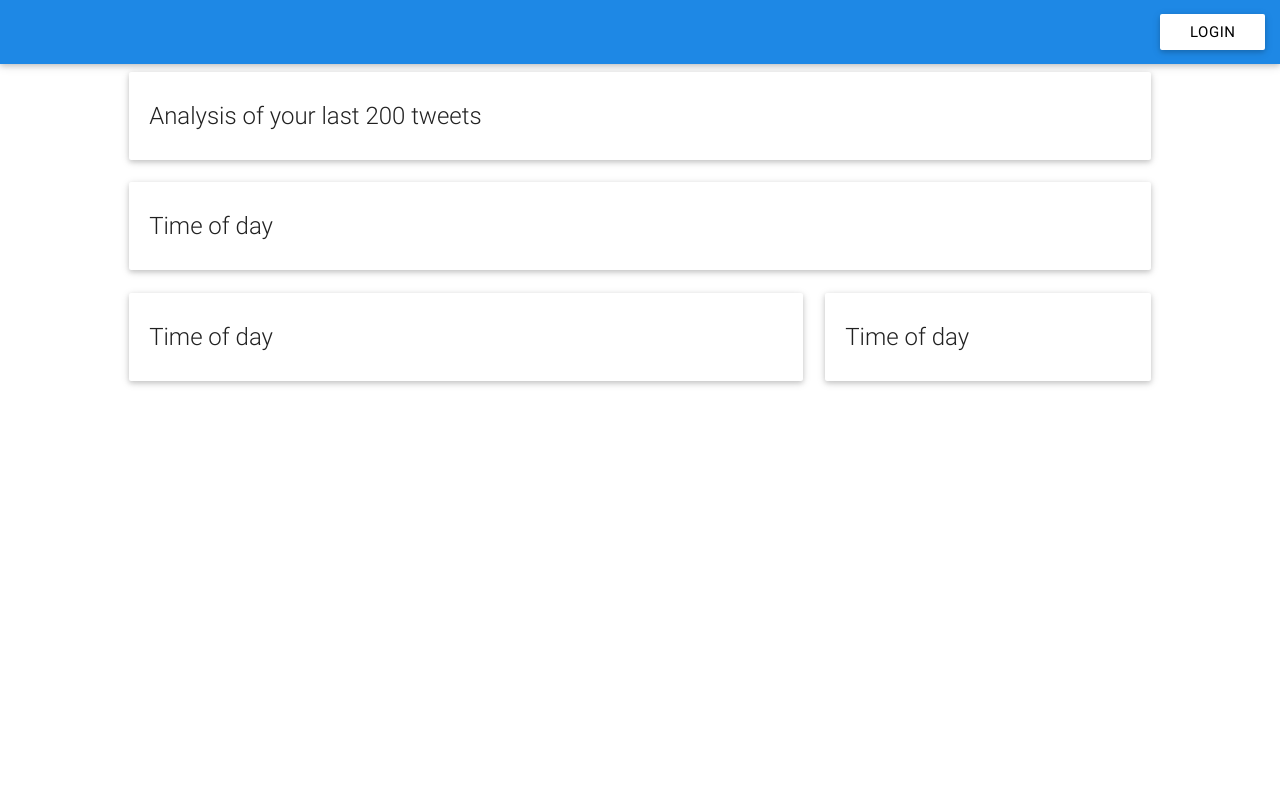
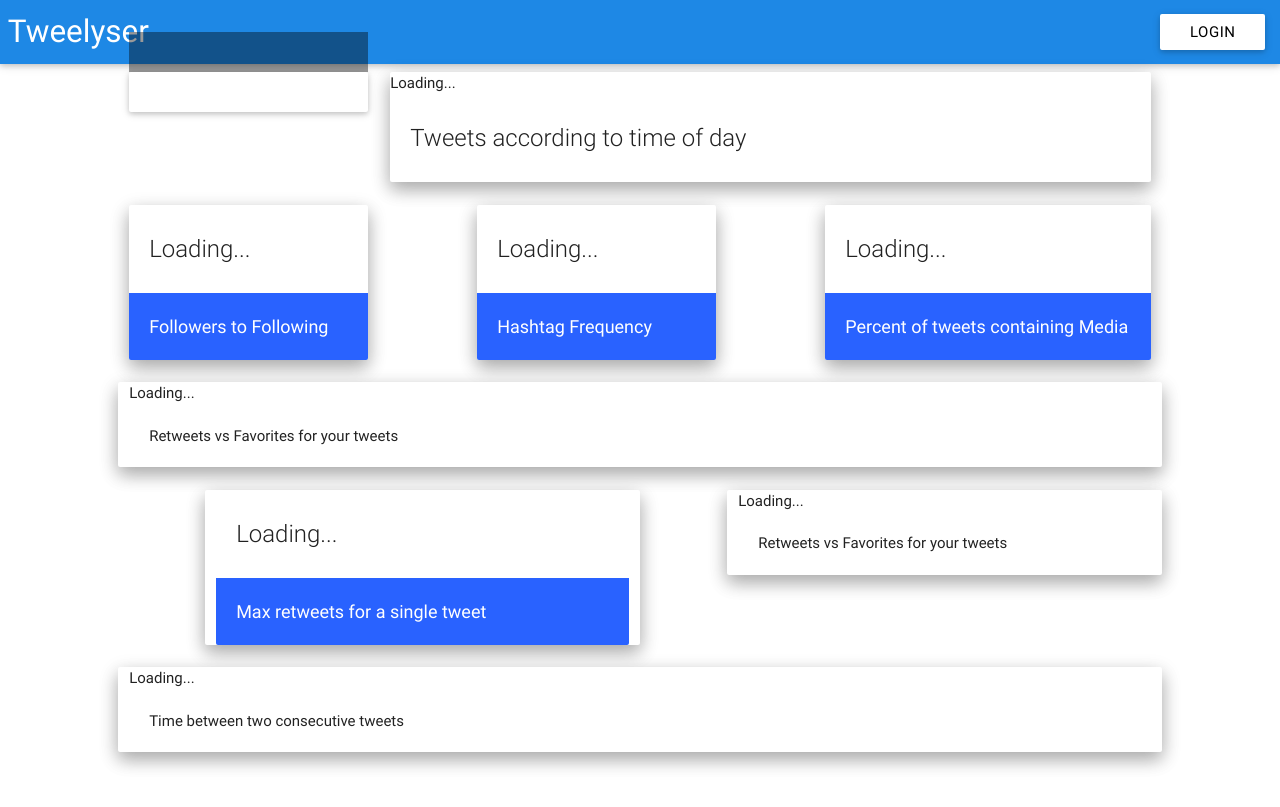
Before and after one commit to himanshub16/tweelyser, a Flask app: template myapp/templates/show.html in a window 1280 px wide. Before the commit the page ends 386 px from the top, so only its background shows below. Run offline with Flask 2, Linux system fonts and the light colour scheme; the template is opened without the code that fills it, so the values that code supplies are empty.

Commit message:
App prepared for demo

```diff
--- a/myapp/static/js/application.js
+++ b/myapp/static/js/application.js
@@ -4,6 +4,11 @@ var TWEET_LIST = null;
 var TWEET_RETWEET_COUNT_LIST = null;
 var TWEET_FAVORITE_COUNT_LIST = null;
 var TWEET_DATE_LIST = null;
+
+var USER_INFO = null;
+var FOLLOWER_COUNT = 0;
+var FOLLOWING_COUNT = 0;
+
 
 // verbose list of tweet objects of retweets by the user
 var RETWEET_LIST = null;
@@ -52,6 +57,7 @@ var HASHTAGS_FREQUENCY = null;
 // top 3 people mentioned the most by me (their user id)
 var PEOPLE_MENTIONED_THE_MOST_BY_ME = null;
 
+
 // categorisation of tweets on the basis of their length
 var TWEET_LENGTH_LIST = {
 	"0-30":0, "30-50": 0, "50-100": 0, "100-120": 0, "120-140": 0
@@ -60,6 +66,8 @@ var TWEET_LENGTH_LIST = {
 // tweets with-without media
 var TWEETS_WITH_MEDIA = 0;
 var TWEETS_WITHOUT_MEDIA = 0;
+
+var TIME_GAP_BETWEEN_TWEETS = [];
 
 
 // create dummy elements to hold data
@@ -75,6 +83,16 @@ function run_analysis() {
 
 }
 
+function getTweeetWithMaxRetweets() {
+	console.log(TWEET_WITH_MAX_RETWEETS);
+	$('#maxRetweet').html(TWEET_WITH_MAX_RETWEETS.text);
+}
+
+
+function getTweetsWithMedia() {
+	$('#tweetsWithMedia').text(((TWEETS_WITH_MEDIA/(TWEETS_WITHOUT_MEDIA + TWEETS_WITH_MEDIA))*100).toFixed(2).toString() + " %")
+}
+
 //Bar Graph
 function retweetVsFavorites() {
 	var retweets = TWEET_RETWEET_COUNT_LIST.slice(0, 50);
@@ -82,7 +100,7 @@ function retweetVsFavorites() {
 	retweets.unshift('Retweets');
 	favorites.unshift('Favorites');
 	var chart = c3.generate({
-		bindto: "#chart",
+		bindto: "#retweetsvsfav",
 	    data: {
 	        columns: [
 	            retweets,
@@ -100,9 +118,40 @@ function retweetVsFavorites() {
 	});
 }
 
+function timeBetweenTweets() {
+	var dataSet = TIME_GAP_BETWEEN_TWEETS.slice(0,100);
+	dataSet.unshift("Count");
+	var chart = c3.generate({
+	bindto: "#timeBetweenTweets",
+    data: {
+        // xs: {
+        //     setosa: 'setosa_x',
+        //     versicolor: 'versicolor_x',
+        // },
+        // iris data from R
+        columns: [
+        	dataSet
+        ],
+        type: 'scatter'
+    },
+    axis: {
+        x: {
+            label: 'Tweet index',
+            tick: {
+                fit: false
+            }
+        },
+        y: {
+            label: 'Hours Between Tweets'
+        }
+    }
+});
+}
+
 //Pie
 function tweetLength() {
 	var chart = c3.generate({
+		bindto: "#tweetLength",
 	    data: {
 	        // iris data from R
 	        columns: [
@@ -123,7 +172,7 @@ function tweetLength() {
 //Line
 function tweetWithTimeOfDayChart() {
 	var chart = c3.generate({
-	    bindto: '#chart',
+	    bindto: '#getTimeOfDay',
 
 	    data: {
 		    columns: [
@@ -141,6 +190,10 @@ function tweetWithTimeOfDayChart() {
 			}
 		}
 	});
+}
+
+function setHashtagFreq() {
+	$('#hashtagFrequency').text(HASHTAGS_FREQUENCY.toFixed(2));
 }
 
 //
@@ -219,16 +272,76 @@ function getTweets() {
 			// }
 
 			HASHTAGS_FREQUENCY = total_hashtags / tweets_with_hashtags;
+
+			// get gap between tweets
+			TIME_GAP_BETWEEN_TWEETS = [];
+			for (var i = 1; i < TWEET_LIST.length; i++) {
+				var time1 = new Date(TWEET_LIST[i].created_at);
+				var time2 = new Date(TWEET_LIST[i-1].created_at);
+
+				TIME_GAP_BETWEEN_TWEETS.push(((time2.getTime() - time1.getTime())/(60000*60)).toFixed(2));
+			}
 		},
 
 		complete: function() {
 			console.log('ajax completed');
+			setHashtagFreq();
 			tweetWithTimeOfDayChart();
-			// retweetVsFavorites();
-			// tweetLength();
+			retweetVsFavorites();
+			getTweetsWithMedia();
+			getTweeetWithMaxRetweets();
+			tweetLength();
+			timeBetweenTweets();
 		}
 	});
 }
 
 
+function getUserData() {
+	xhr = $.ajax({
+		url: "/lookup",
+		success: function(data, status, xhr) {
+			USER_INFO = xhr.responseJSON[0];
+			$('#userName').text(USER_INFO.name);
+			$('#screenName').text("@"+USER_INFO.screen_name);
+			$('#userProfilePic').attr('src', USER_INFO.profile_image_url.replace("_normal", ''));
+
+			var followers = USER_INFO.followers_count;
+			var following = USER_INFO.friends_count;
+			var ratio = (followers/following).toFixed(2);
+			console.log(ratio);
+			$('#followersToFollowing').text(ratio.toString());
+		},
+
+		complete: function() {
+			console.log('ajax completed');
+		}
+	});
+}
+
+
+function setCookie(cname, cvalue, exdays) {
+    var d = new Date();
+    d.setTime(d.getTime() + (exdays*24*60*60*1000));
+    var expires = "expires="+d.toUTCString();
+    document.cookie = cname + "=" + cvalue + "; " + expires;
+}
+
+function getCookie(cname) {
+    var name = cname + "=";
+    var ca = document.cookie.split(';');
+    for(var i = 0; i < ca.length; i++) {
+        var c = ca[i];
+        while (c.charAt(0) == ' ') {
+            c = c.substring(1);
+        }
+        if (c.indexOf(name) == 0) {
+            return c.substring(name.length, c.length);
+        }
+    }
+    return "";
+}
+
+
 getTweets();
+getUserData();
--- a/myapp/templates/show.html
+++ b/myapp/templates/show.html
@@ -4,6 +4,14 @@
 	<link rel="stylesheet" type="text/css" href="{{ url_for('static', filename='css/c3.css') }}">
 	<link rel="stylesheet" type="text/css" href="{{ url_for('static', filename='css/materialize.css') }}">
 	<title>Tweelyser</title>
+	<style>
+		#preloader {
+			display: block;
+			position: fixed;
+			width: 100vw;
+			height: 100vh;
+		}
+	</style>
 </head>
 <!-- <script src="https://code.jquery.com/jquery-3.1.0.min.js" integrity="sha256-cCueBR6CsyA4/9szpPfrX3s49M9vUU5BgtiJj06wt/s="   crossorigin="anonymous"></script> -->
 <script src="{{ url_for('static', filename='js/jquery-min.js') }}" type="text/javascript" charset="utf-8" async defer></script>
@@ -16,8 +24,25 @@
 
 <body>
 
+<!-- <div id="preloader" class="valign-wrapper">
+	<div class="preloader-wrapper valign big active">
+		<div class="spinner-layer spinner-blue">
+			<div class="circle-clipper left">
+			  <div class="circle"></div>
+			</div>
+			<div class="gap-patch">
+			  <div class="circle"></div>
+			</div>
+			<div class="circle-clipper right">
+			  <div class="circle"></div>
+			</div>
+		</div>
+	</div>
+</div> -->
+
 <div class="nav-fixed">
 	<nav class="blue darken-1">
+		<a href="/"><div class="brand-logo">&nbsp;Tweelyser</div></a>
 		<div class="nav-wrapper lighten-1 right hand-on-med-down">
 		<ul>
 			{% if g.user %}
@@ -38,41 +63,85 @@
 	<div class="col l1"></div>
 	<div class="row col l10">
 
-		<div class="col l12">
+		<div class="col l3">
 
 			<div class="card hoverable white">
-				<div class="card-content">
-					<span class="card-title">Analysis of your last 200 tweets</span>
+				<div class="card-image">
+					<img id="userProfilePic">
+					<span class="card-title" id="screenName" style="background-color: rgba(0,0,0, 0.4); width: 100%"></span>
 				</div>
+				<div class="card-content" id="userName"></div>
 			</div>
 
 		</div>
-		<div class="col l12">
+		<div class="col l9">
+			<div class="card hoverable z-depth-2 white">
+				<div id="getTimeOfDay">Loading...</div>
+					<div class="card-content">
+						<span class="card-title">Tweets according to time of day</span>
+					</div>
+				</div>
 
-			<div class="card hoverable white">
+		</div>
+		<div class="col l3">
+
+			<div class="card hoverable z-depth-2 white">
 				<div class="card-content">
-					<span class="card-title">Time of day</span>
+					<span class="card-title"><span id="followersToFollowing">Loading...</span></span>
 				</div>
+				<div class="card-content blue accent-4 white-text" style="font-size: larger">Followers to Following</div>
 			</div>
 
 		</div>
-		<div class="col l8">
+		<div class="col l1"></div>
 
-			<div class="card hoverable white">
+		<div class="col l3">
+
+			<div class="card hoverable z-depth-2 white">
 				<div class="card-content">
-					<span class="card-title">Time of day</span>
+					<span class="card-title"><span id="hashtagFrequency">Loading...</span></span>
 				</div>
+				<div class="card-content blue accent-4 white-text" style="font-size: larger">Hashtag Frequency</div>
 			</div>
 
 		</div>
+		<div class="col l1"></div>
+
 		<div class="col l4">
 
-			<div class="card hoverable white">
+			<div class="card hoverable z-depth-2 white">
 				<div class="card-content">
-					<span class="card-title">Time of day</span>
+					<span class="card-title"><span id="tweetsWithMedia">Loading...</span></span>
 				</div>
+				<div class="card-content blue accent-4 white-text" style="font-size: larger">Percent of tweets containing Media</div>
 			</div>
 
+		</div>
+
+		<div class="col l12 z-depth-2 card hoverable">
+			<div id="retweetsvsfav">Loading...</div>
+			<div class="card-content">Retweets vs Favorites for your tweets</div>
+		</div>
+
+		<div class="col l1"></div>
+		<div class="col l5 z-depth-2 hoverable card">
+			<div class="card-content">
+				<span class="card-title"><span id="maxRetweet">Loading...</span></span>
+			</div>
+			<div class="card-content blue accent-4 white-text" style="font-size: larger">Max retweets for a single tweet</div>
+		</div>
+		<div class="col l1"></div>
+
+		<div class="col l5 z-depth-2 card hoverable">
+			<div id="tweetLength">Loading...</div>
+			<div class="card-content">Retweets vs Favorites for your tweets</div>
+		</div>
+
+
+
+		<div class="col l12 z-depth-2 card hoverable">
+			<div id="timeBetweenTweets">Loading...</div>
+			<div class="card-content">Time between two consecutive tweets</div>
 		</div>
 
 
--- a/myapp/twitter.py
+++ b/myapp/twitter.py
@@ -46,14 +46,31 @@ def index():
 def show():
     users = None
     if g.user is not None:
-    	pass
-        # resp = twitter.request('statuses/user_timeline.json?screen_name=Adele&count=200&trim_user=true')
-    #     if resp.status == 200:
-    #         users = resp.data
-    #     else:
-    #         flash('Unable to load tweets from Twitter.')
-    # return jsonify(users)
-    return render_template('show.html')
+        resp = twitter.request('statuses/user_timeline.json?screen_name='+request.cookies['screenName']+'&count=200&trim_user=true')
+        if resp.status == 200:
+            users = resp.data
+        else:
+            flash('Unable to load tweets from Twitter.')
+    return jsonify(users)
+
+
+@app.route('/results')
+def results():
+	users = None
+	if g.user is not None:
+		pass
+	return render_template('show.html')
+
+@app.route('/lookup')
+def lookup():
+	userobj = None
+	if g.user is not None:
+		resp = twitter.request('users/lookup.json?screen_name='+request.cookies['screenName']+'&include_entities=false')
+		if resp.status == 200:
+			userobj = resp.data
+		else:
+			flash("Unable to load user information")
+	return jsonify(userobj)
 
 
 
```
Also changed, not shown: myapp/templates/index.html (+16 -3 lines).
